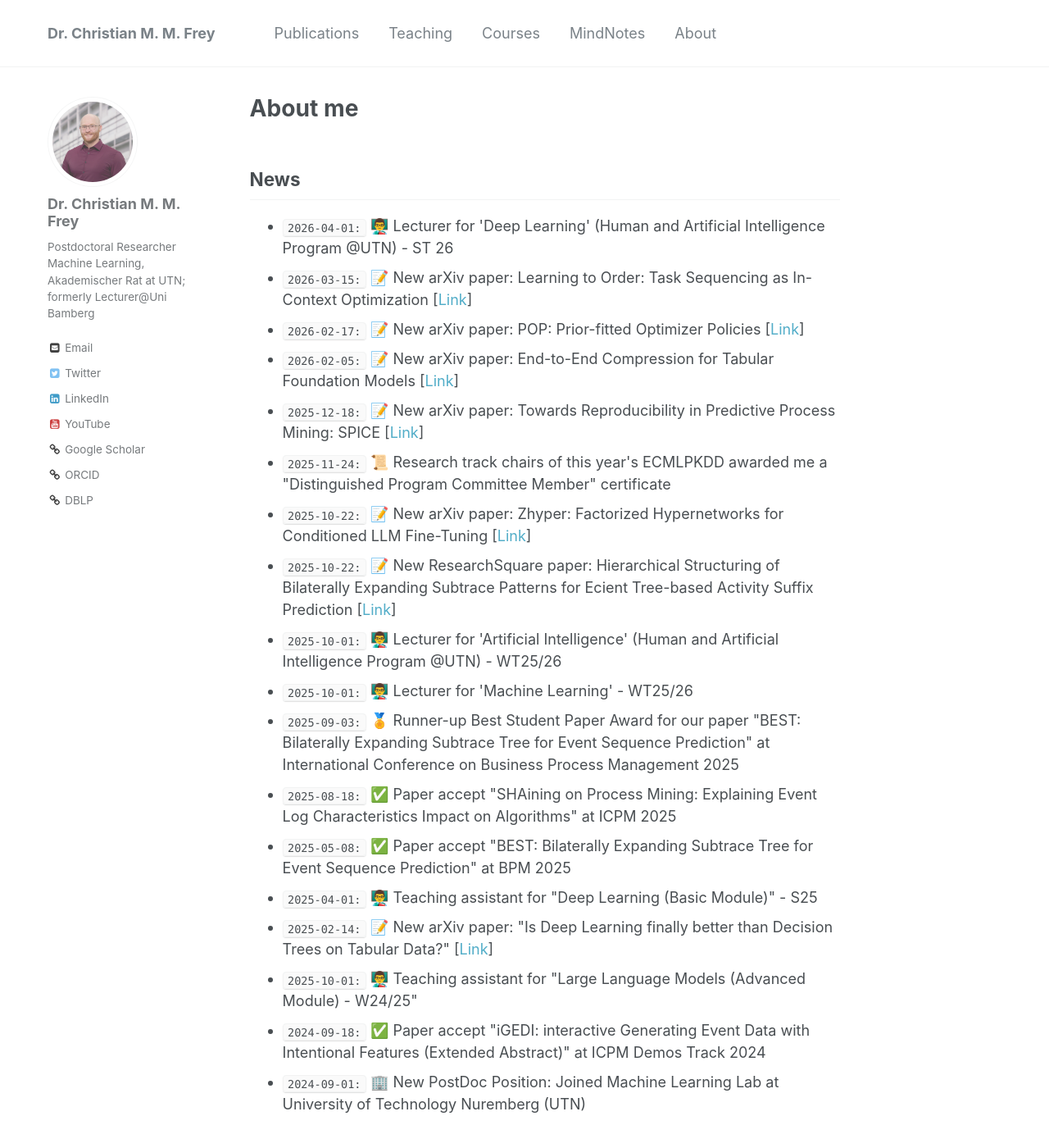
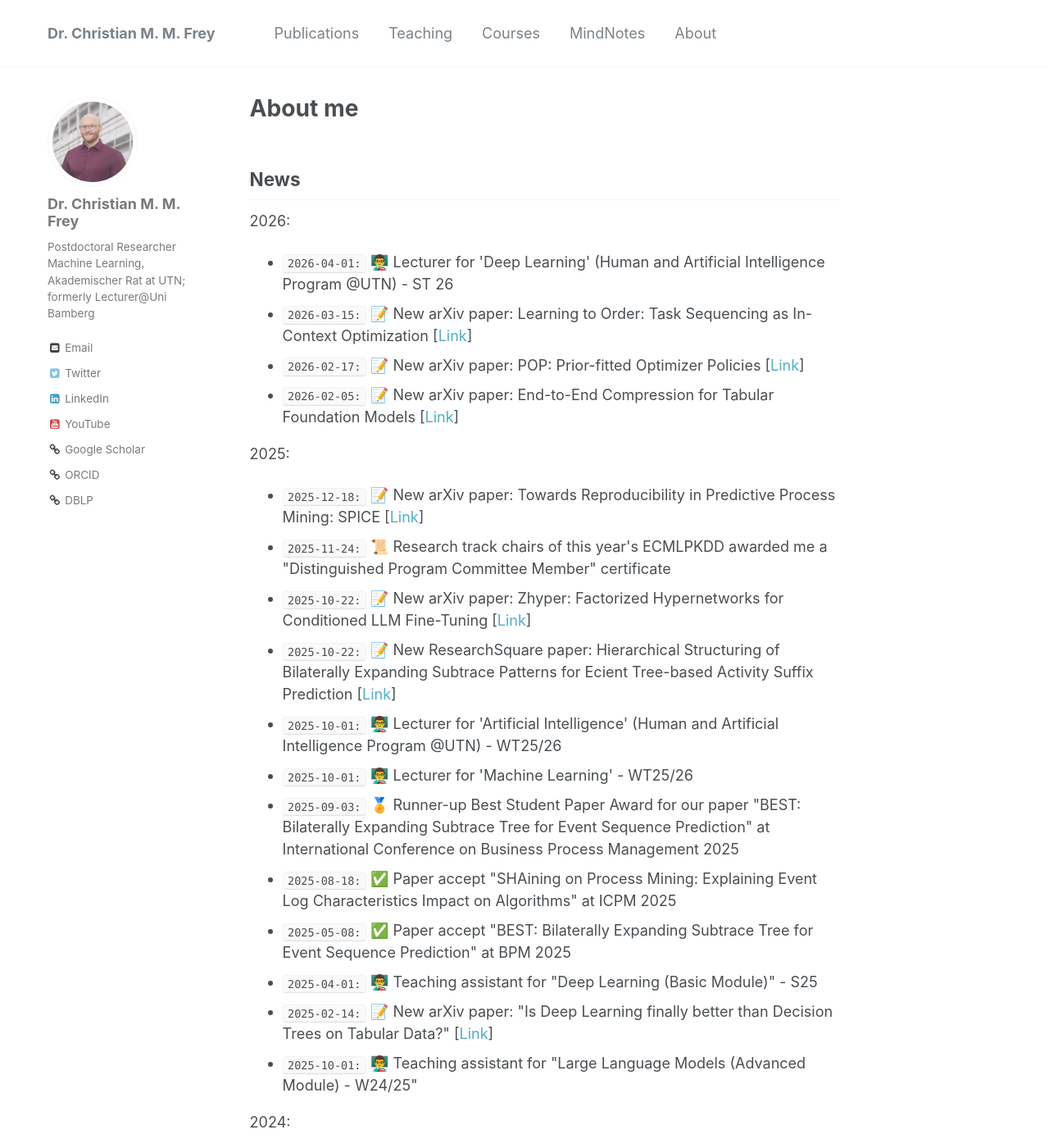
Before and after one commit to christianmaxmike/christianmaxmike.github.io, a Jekyll site: the page built from _pages/about.md, in a window 1280 px wide and 1400 px high. Shown: the whole window at 82% size. Built offline with Jekyll 4.4.1, drawn with Linux system fonts in a browser that asks for light colours.

Commit message:
Add news updates for 2024, 2025, and 2026

```diff
--- a/_pages/about.md
+++ b/_pages/about.md
@@ -15,12 +15,16 @@ redirect_from:
 ![alt text](/images/500x300.png "Logo Title Text 1")-->
 
 ## News
+2026:
 <ul>
 	<!--<li>2025-10-01: Teacher for "Machine Learning" at University of Technology Nuremberg - W25/26</li>-->
 	<li><code>2026-04-01:</code> 👨‍🏫 Lecturer for 'Deep Learning' (Human and Artificial Intelligence Program @UTN) - ST 26</li>
 	<li><code>2026-03-15:</code> 📝 New arXiv paper: Learning to Order: Task Sequencing as In-Context Optimization [<a href="https://arxiv.org/abs/2603.14550">Link</a>]</li>
 	<li><code>2026-02-17:</code> 📝 New arXiv paper: POP: Prior-fitted Optimizer Policies [<a href="https://arxiv.org/abs/2602.15473">Link</a>]</li>
 	<li><code>2026-02-05:</code> 📝 New arXiv paper: End-to-End Compression for Tabular Foundation Models [<a href="https://arxiv.org/abs/2602.05649">Link</a>]</li>
+</ul>
+2025:
+<ul>
 	<li><code>2025-12-18:</code> 📝 New arXiv paper: Towards Reproducibility in Predictive Process Mining: SPICE [<a href="https://arxiv.org/abs/2512.16715">Link</a>]</li>
 	<li><code>2025-11-24:</code> 📜 Research track chairs of this year's ECMLPKDD awarded me a "Distinguished Program Committee Member" certificate</li>
 	<li><code>2025-10-22:</code> 📝 New arXiv paper: Zhyper: Factorized Hypernetworks for Conditioned LLM Fine-Tuning [<a href="https://arxiv.org/abs/2510.19733">Link</a>]</li>
@@ -33,6 +37,9 @@ redirect_from:
 	<li><code>2025-04-01:</code> 👨‍🏫 Teaching assistant for "Deep Learning (Basic Module)" - S25</li>
 	<li><code>2025-02-14:</code> 📝 New arXiv paper: "Is Deep Learning finally better than Decision Trees on Tabular Data?" [<a href="https://arxiv.org/abs/2402.03970">Link</a>]</li>
 	<li><code>2025-10-01:</code> 👨‍🏫 Teaching assistant for "Large Language Models (Advanced Module) - W24/25"</li>
+</ul>
+2024:
+<ul>
 	<li><code>2024-09-18:</code> ✅ Paper accept "iGEDI: interactive Generating Event Data with Intentional Features (Extended Abstract)" at ICPM Demos Track 2024</li>
 	<li><code>2024-09-01:</code> 🏢 New PostDoc Position: Joined Machine Learning Lab at University of Technology Nuremberg (UTN)</li>
 </ul>
```
